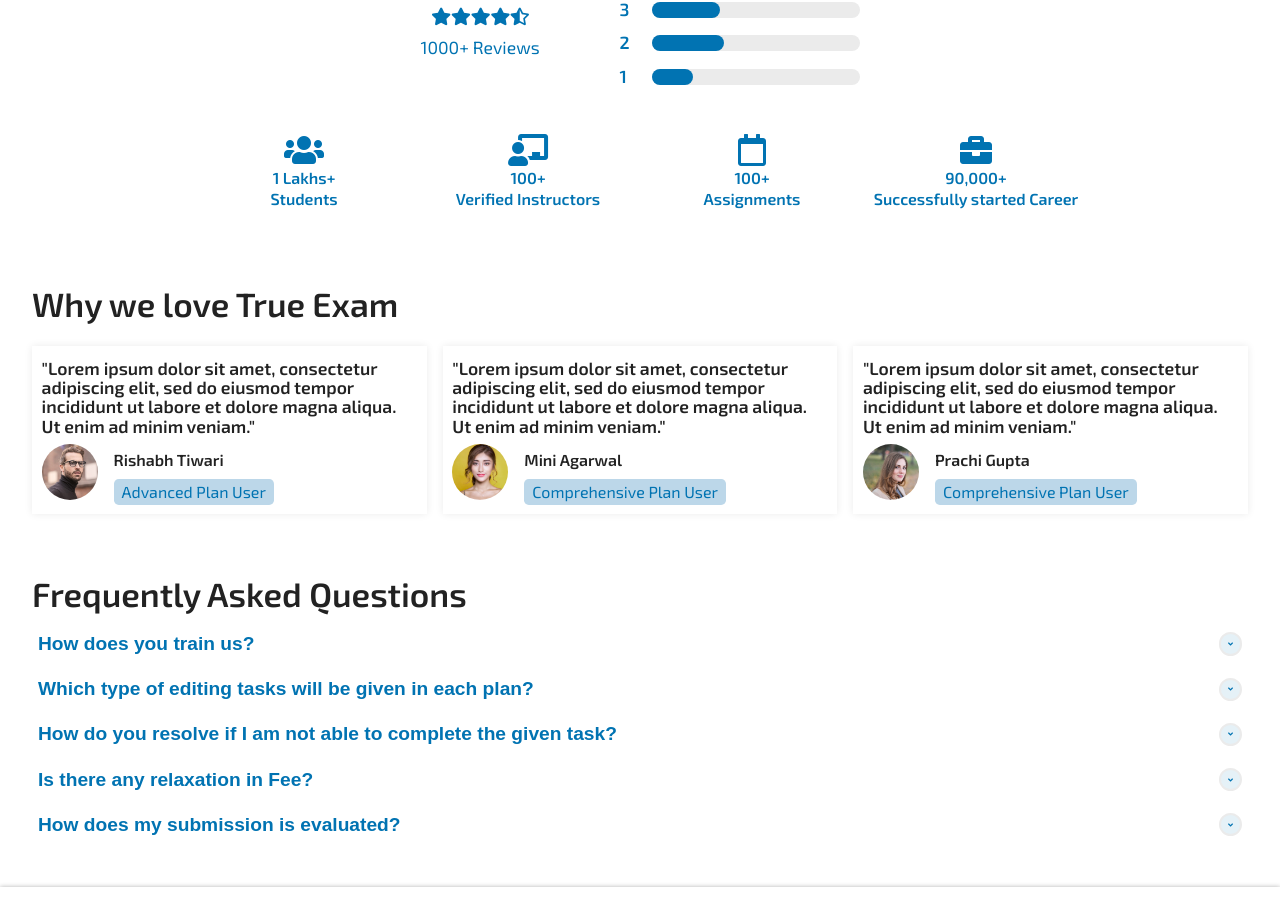
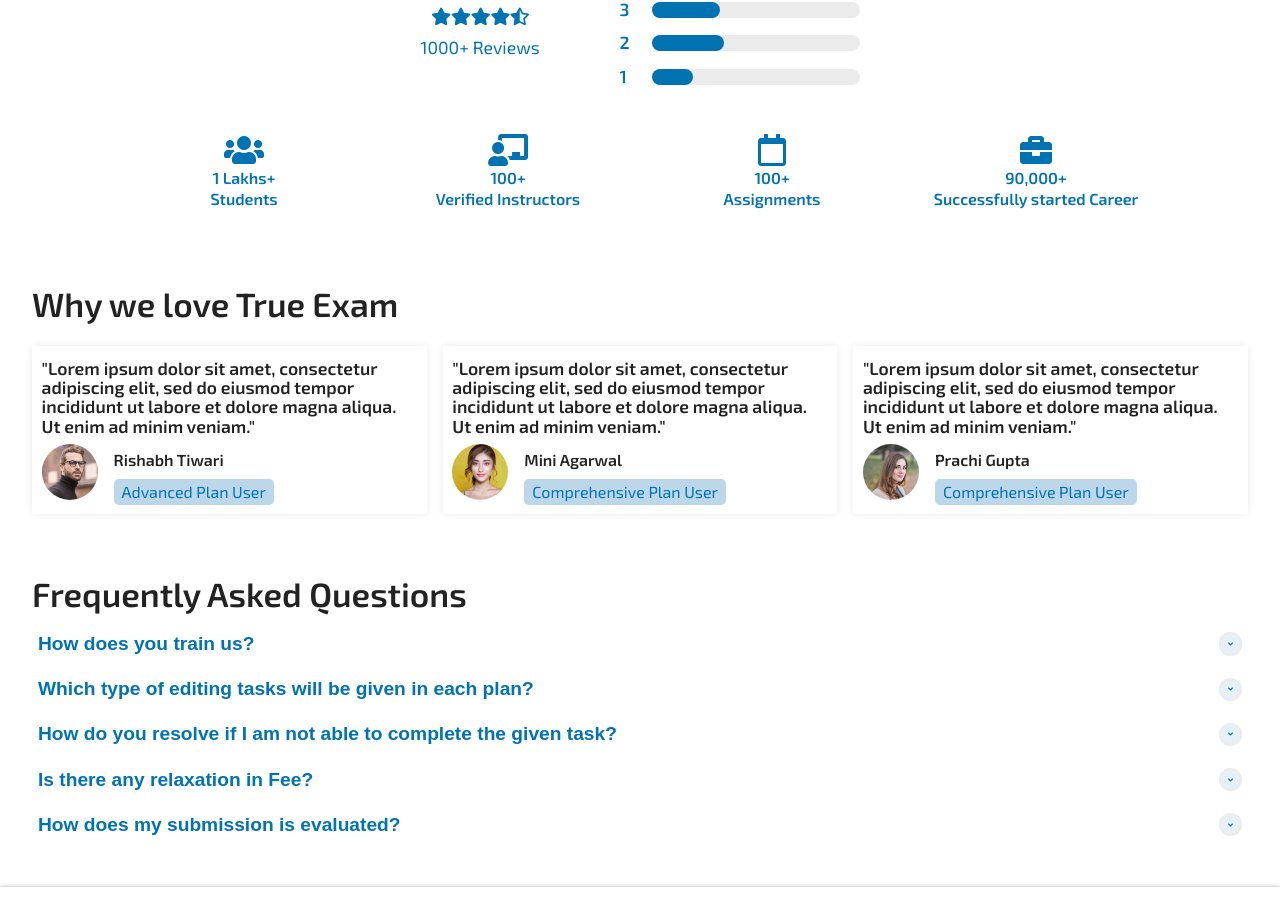
Before and after one commit to soorajarsn/True-exam, a React (Vite) app: page / in a window 1280 px wide. Shown: the part 1317-2234 px from the top of the page. Built offline with nearby package versions, Linux system fonts and the light colour scheme.

Commit message:
update syles of Rating section

```diff
--- a/src/styles/index.scss
+++ b/src/styles/index.scss
@@ -259,7 +259,7 @@ $white:rgb(255, 255, 255);
             @media (min-width:700px){
                 grid-template-columns: 1fr 1fr 1fr 1fr;
                 width: 100%;
-                max-width:56rem;
+                max-width:66rem;
             }
         }
     }
```
